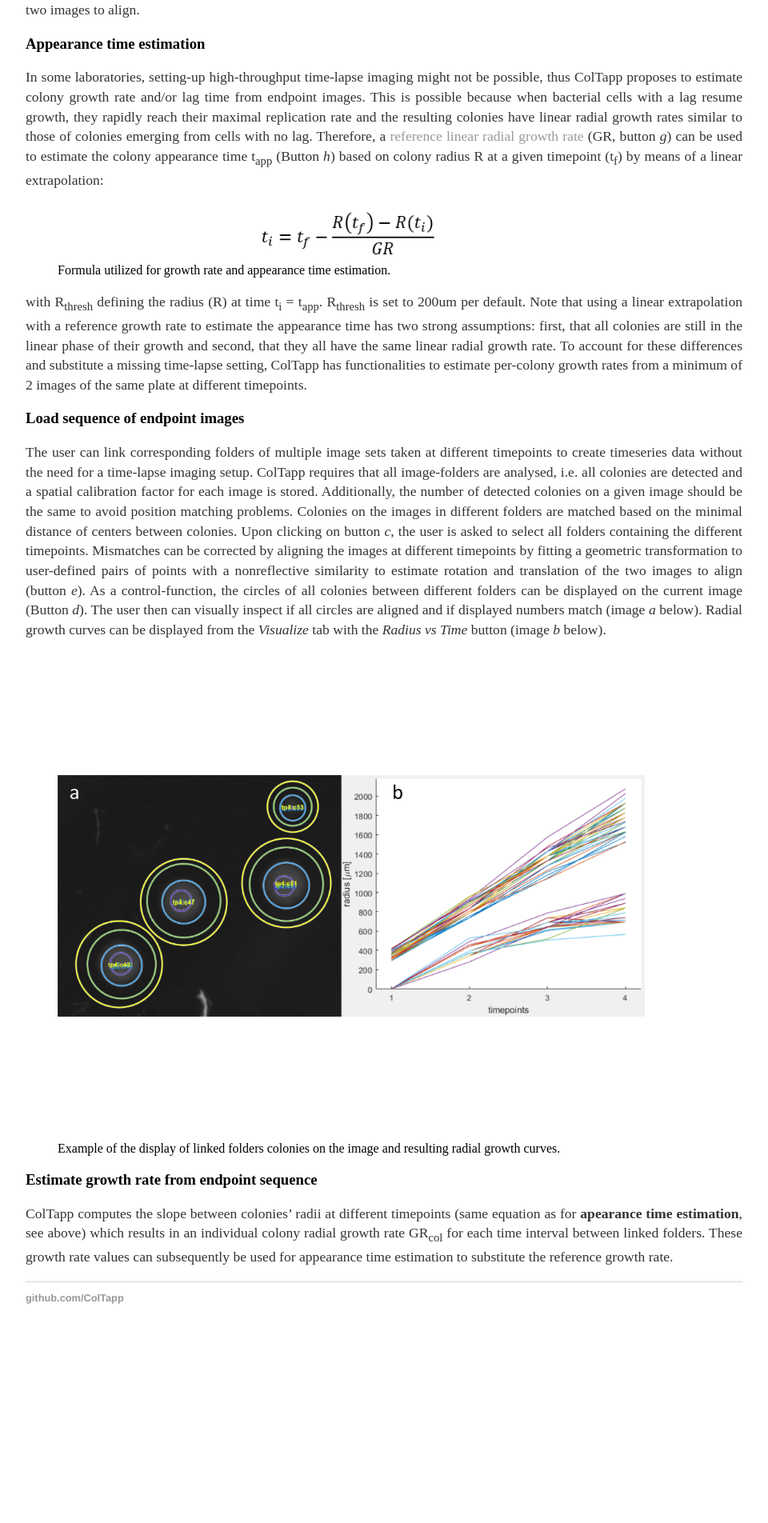
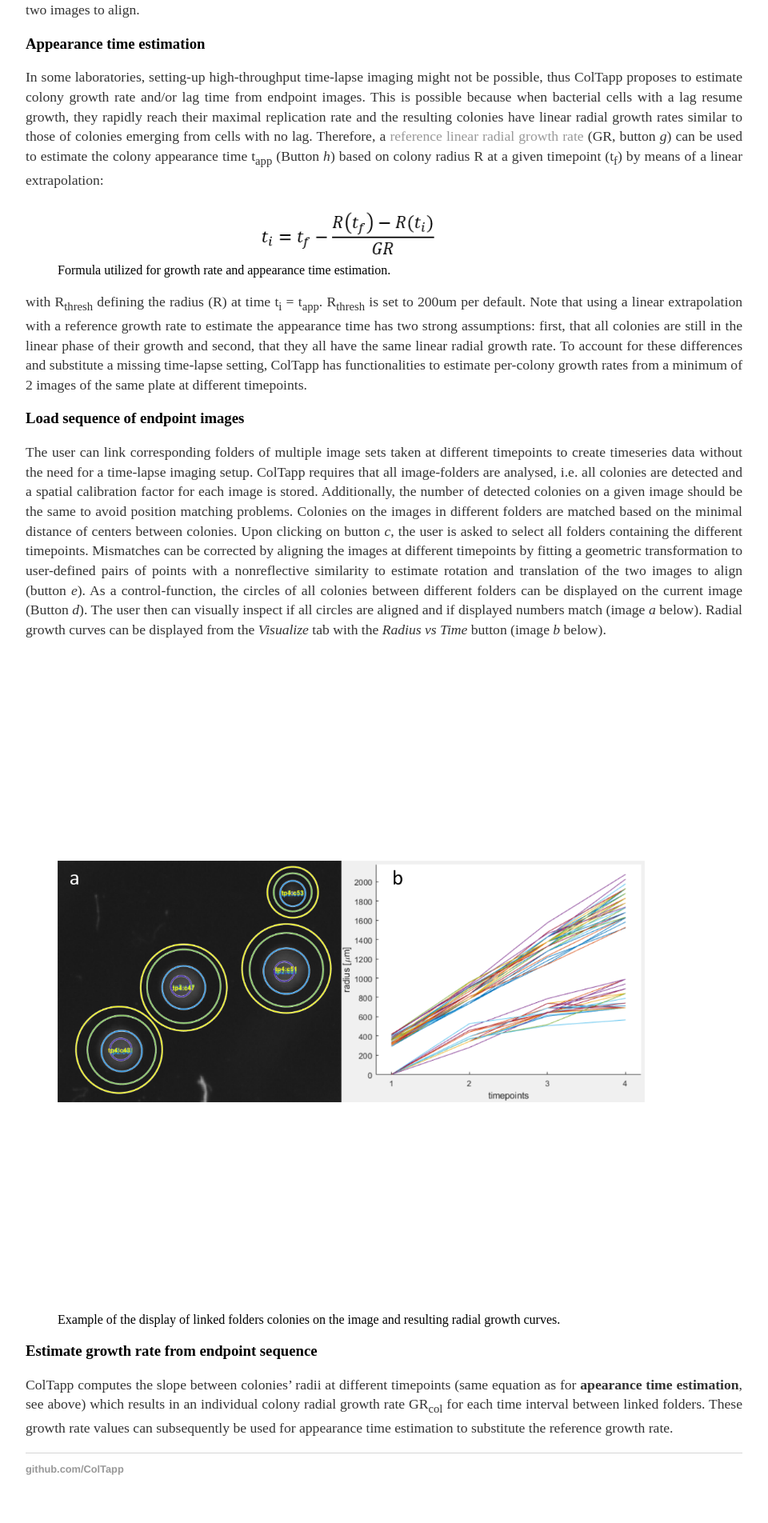
Before and after one commit to ColTapp/ColTapp.github.io, a Jekyll site: the page built from endpoint.md, in a window 1280 px wide. Shown: the part 1239-3143 px from the top of the page at 80% size, without its empty margins (160-1120 px from the left). Built offline with Jekyll 4.4.1, drawn with Linux system fonts in a browser that asks for light colours; before the commit the page ends 2929 px from its top, so only the background shows below that.

Commit message:
Update endpoint.md

```diff
--- a/endpoint.md
+++ b/endpoint.md
@@ -28,7 +28,7 @@
 ### Load sequence of endpoint images
 The user can link corresponding folders of multiple image sets taken at different timepoints to create timeseries data without the need for a time-lapse imaging setup. ColTapp requires that all image-folders are analysed, i.e. all colonies are detected and a spatial calibration factor for each image is stored. Additionally, the number of detected colonies on a given image should be the same to avoid position matching problems. Colonies on the images in different folders are matched based on the minimal distance of centers between colonies. Upon clicking on button _c_, the user is asked to select all folders containing the different timepoints. Mismatches can be corrected by aligning the images at different timepoints by fitting a geometric transformation to user-defined pairs of points with a nonreflective similarity to estimate rotation and translation of the two images to align (button _e_). As a control-function, the circles of all colonies between different folders can be displayed on the current image (Button _d_). The user then can visually inspect if all circles are aligned and if displayed numbers match (image _a_ below). Radial growth curves can be displayed from the _Visualize_ tab with the _Radius vs Time_ button (image _b_ below).
 <figure>
-  <img src="{{site.url}}/assets/images/EP1.png" alt="Example of linked folders colonies" height="606px"/>
+  <img src="{{site.url}}/assets/images/EP1.png" alt="Example of linked folders colonies" height="820px"/>
   <figcaption>Example of the display of linked folders colonies on the image and resulting radial growth curves. </figcaption>
 </figure>
 
```
